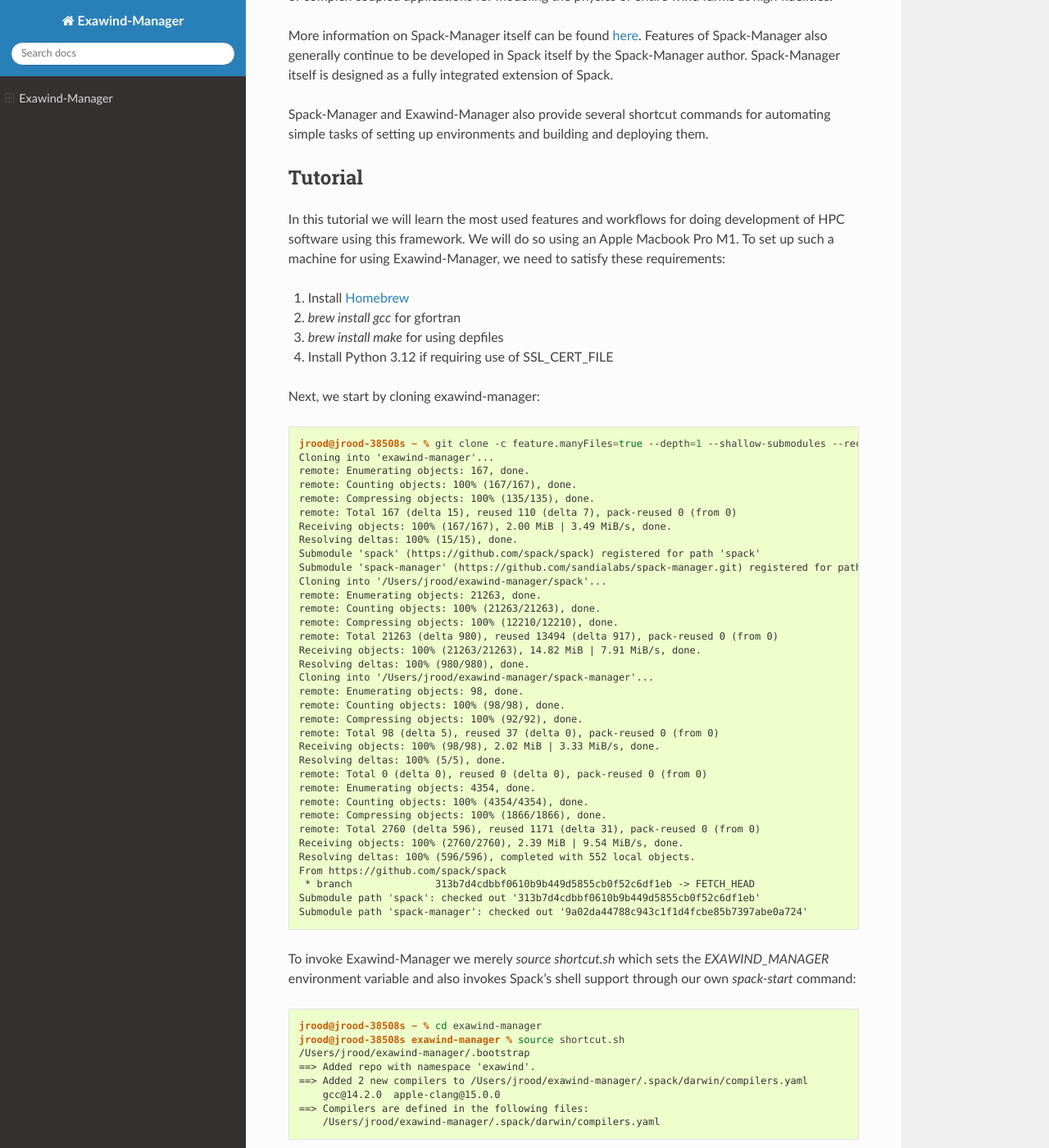
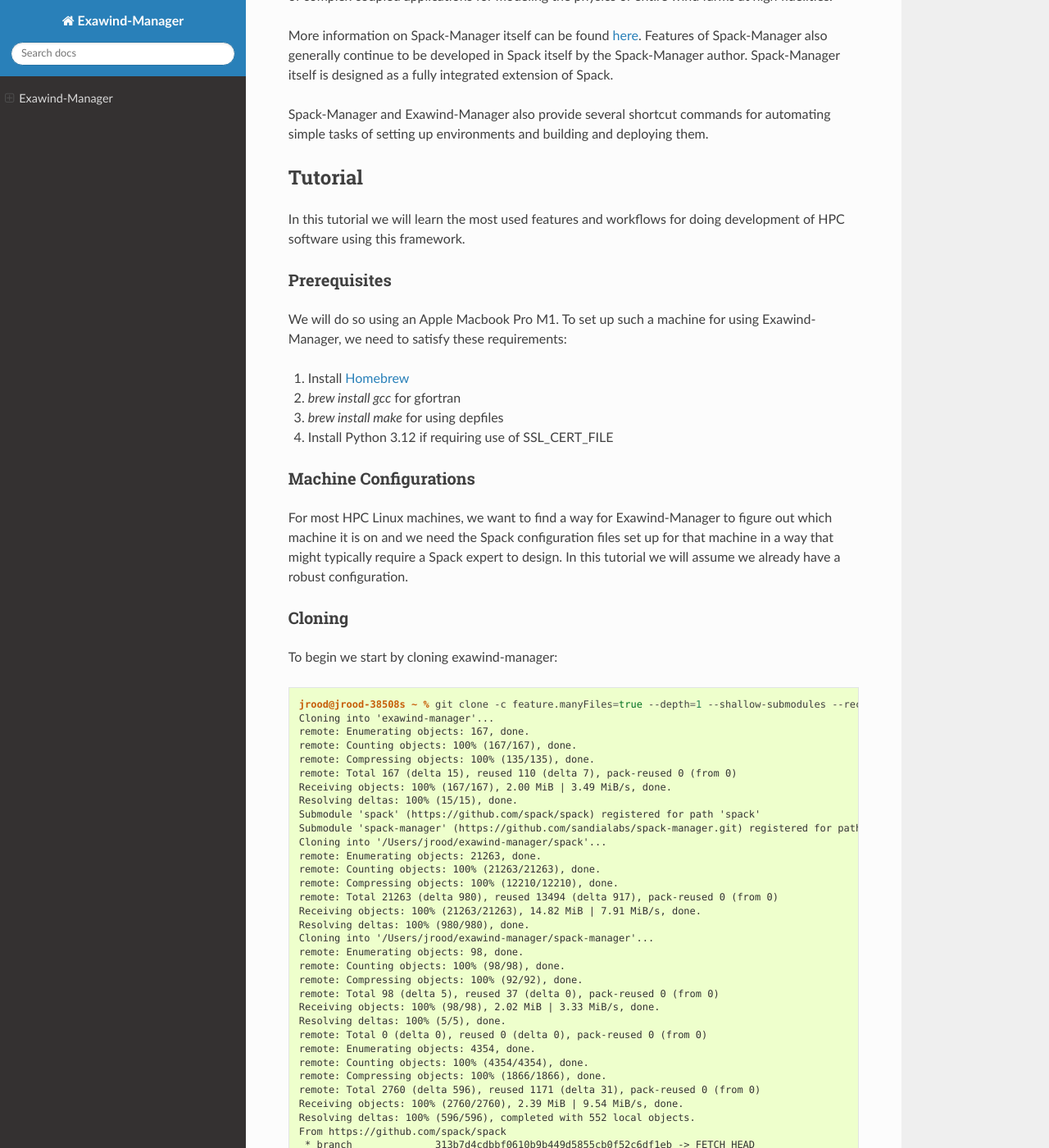
Before and after one commit to Exawind/exawind-manager, a Sphinx documentation site: the page built from docs/index.rst, in a window 1280 px wide and 1400 px high, scrolled down 344 px. Shown: the whole window at 82% size. Built offline with Sphinx 7.4.7 and the Read the Docs theme 3.1.0, drawn with Linux system fonts in a browser that asks for light colours; some of the changed text lies outside the part shown.

Commit message:
Save progress.

```diff
--- a/docs/index.rst
+++ b/docs/index.rst
@@ -16,14 +16,27 @@
 
 Tutorial
 ========
-In this tutorial we will learn the most used features and workflows for doing development of HPC software using this framework. We will do so using an Apple Macbook Pro M1. To set up such a machine for using Exawind-Manager, we need to satisfy these requirements:
+In this tutorial we will learn the most used features and workflows for doing development of HPC software using this framework.
+
+Prerequisites
+-------------
+
+We will do so using an Apple Macbook Pro M1. To set up such a machine for using Exawind-Manager, we need to satisfy these requirements:
 
 1. Install `Homebrew <https://brew.sh>`_
 2. `brew install gcc` for gfortran
 3. `brew install make` for using depfiles
 4. Install Python 3.12 if requiring use of SSL_CERT_FILE
 
-Next, we start by cloning exawind-manager:
+Machine Configurations
+----------------------
+
+For most HPC Linux machines, we want to find a way for Exawind-Manager to figure out which machine it is on and we need the Spack configuration files set up for that machine in a way that might typically require a Spack expert to design. In this tutorial we will assume we already have a robust configuration.
+
+Cloning
+-------
+
+To begin we start by cloning exawind-manager:
 
 .. code-block:: console
 
@@ -63,6 +76,8 @@
    Submodule path 'spack': checked out '313b7d4cdbbf0610b9b449d5855cb0f52c6df1eb'
    Submodule path 'spack-manager': checked out '9a02da44788c943c1f1d4fcbe85b7397abe0a724'
 
+Loading Exawind-Manager
+-----------------------
 
 To invoke Exawind-Manager we merely `source shortcut.sh` which sets the `EXAWIND_MANAGER` environment variable and also invokes Spack's shell support through our own `spack-start` command:
 
@@ -77,7 +92,10 @@
    ==> Compilers are defined in the following files:
        /Users/jrood/exawind-manager/.spack/darwin/compilers.yaml
 
-Next, we can probe the machine to see what Exawind-Manager thinks the machine is. Note for our project we have a set list of machines in which we curate our own configurations. They are defined and queried in the `find-exawind-manager.py <https://github.com/Exawind/exawind-manager/blob/main/find-exawind-manager.py>`_ file. Here we query which configuration files Exawind-Manager will choose:
+Machine Fingerprint
+-------------------
+
+Next, we can probe the machine to see what Exawind-Manager thinks the machine is. Note for our project we have a set list of machines in which we curate our own configurations. They are defined and queried in the `find-exawind-manager.py <https://github.com/Exawind/exawind-manager/blob/main/find-exawind-manager.py>`_ file. This file maps the machine to a known lowercase name identifier where the Spack yaml config files are referenced. Here we query which configuration files Exawind-Manager will choose:
 
 .. code-block:: console
 
@@ -94,6 +112,9 @@
    spack:
      specs:
      - exawind
+
+Deploying the Project
+---------------------
 
 The first thing we could do is then easily build our entire project using the `deploy.py <https://github.com/Exawind/exawind-manager/blob/main/scripts/deploy.py>`_ script.
 
@@ -229,3 +250,21 @@
    ==> exawind: Successfully installed exawind-1.2.0-mz2hzbnhcqnrrqnxqch2guw53ep3fi4a
      Stage: 1.38s.  Cmake: 9.12s.  Build: 6.24s.  Install: 0.33s.  Analysis: 0.05s.  Post-install: 0.07s.  Total: 17.47s
    [+] /Users/jrood/exawind-manager/opt/exawind-env/darwin-ventura-m1/apple-clang-15.0.0/exawind-1.2.0-mz2hzbnhcqnrrqnxqch2guw53ep3fi4a
+
+This displays the most simple method for deploying the project binaries and checking if the project will build. We can rerun the deploy command numerous times after modifying the machine configurations if necessary to iterate on the configuration.
+
+Loading a Spack Environment and Project Binaries
+------------------------------------------------
+
+To load and run the project binaries starting from a new terminal, we can load the Spack environment the `deploy.py` script created and then load the binaries as such:
+
+.. code-block:: console
+
+   jrood@jrood-38508s exawind-manager % source shortcut.sh
+   jrood@jrood-38508s exawind-manager % spack env activate exawind-env
+   jrood@jrood-38508s exawind-manager % spack load exawind
+   jrood@jrood-38508s exawind-manager % which exawind
+   /Users/jrood/exawind-manager/opt/exawind-env/darwin-ventura-m1/apple-clang-15.0.0/exawind-1.2.0-mz2hzbnhcqnrrqnxqch2guw53ep3fi4a/bin/exawind
+
+Developing Code Within a Project
+--------------------------------
```
